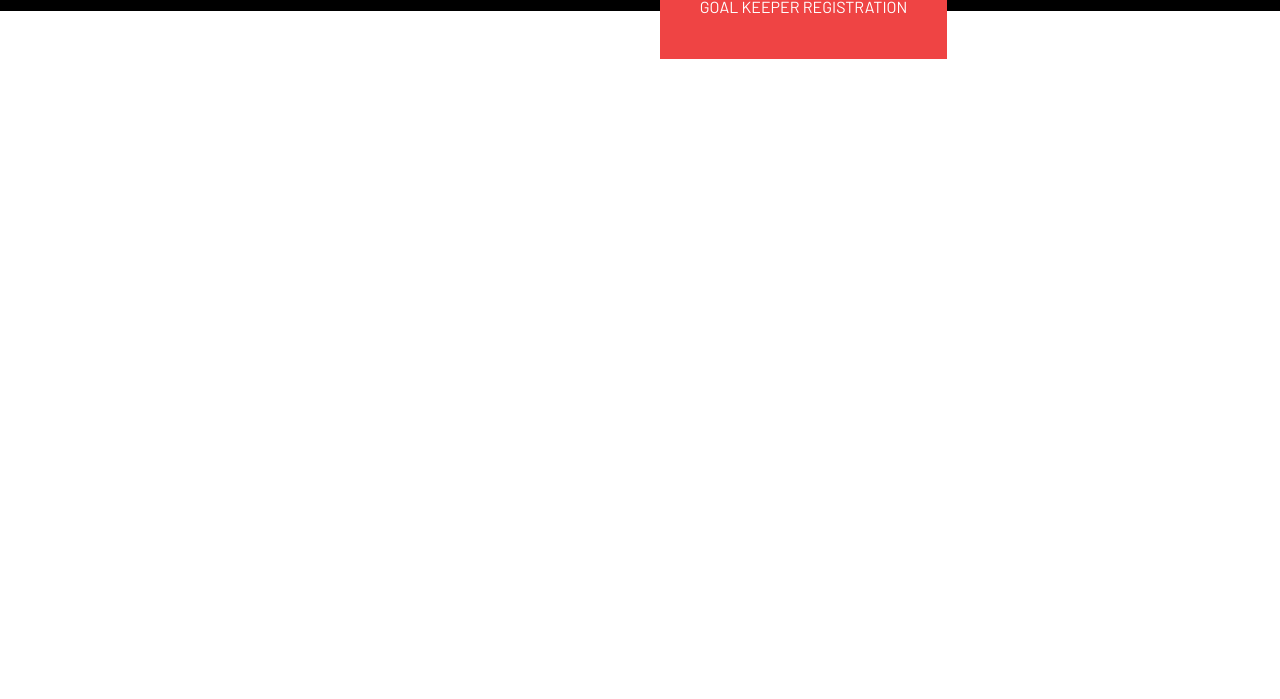
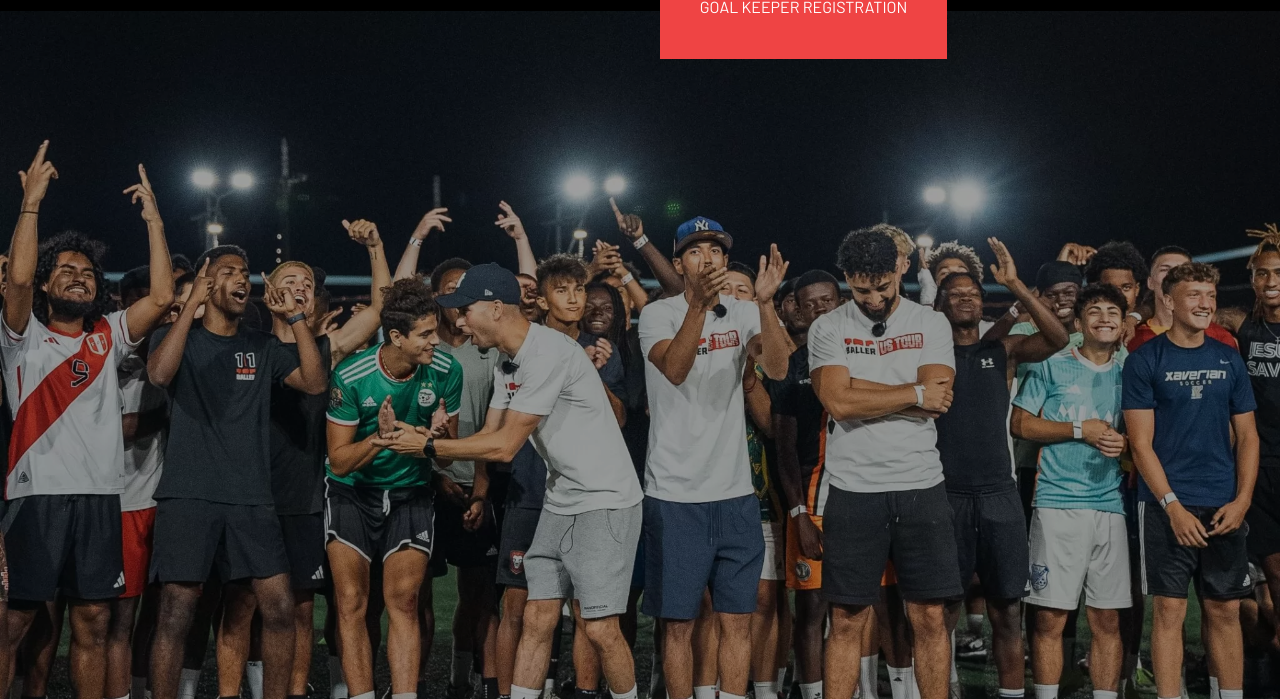
Before and after one commit to dconco/top-baller-clone, a website: page index.html in a window 1280 px wide. Shown: the part 101-800 px from the top of the page. Drawn offline with nearby package versions, Linux system fonts and the light colour scheme; files that its build step writes are made by us from their sources; some icons are missing.

Commit message:
Update index.html and add dark-bg.svg

```diff
--- a/index.html
+++ b/index.html
@@ -110,6 +110,11 @@
 			</a>
 		</div>
 
+		<!-- MAIN -->
+		<div
+			class="w-full lg:h-[calc(100%-7rem)] h-[calc(100%-11rem)] before:block before:size-full before:bg-[#00000060]"
+			style="background: no-repeat center center url('/assets/cover.webp'); background-size:cover"></div>
+
 		<!-- SCRIPTS FILE -->
 		<script src="dist/script.js"></script>
 		<script
```
Also changed, not shown: assets/dark-bg.svg (added).
